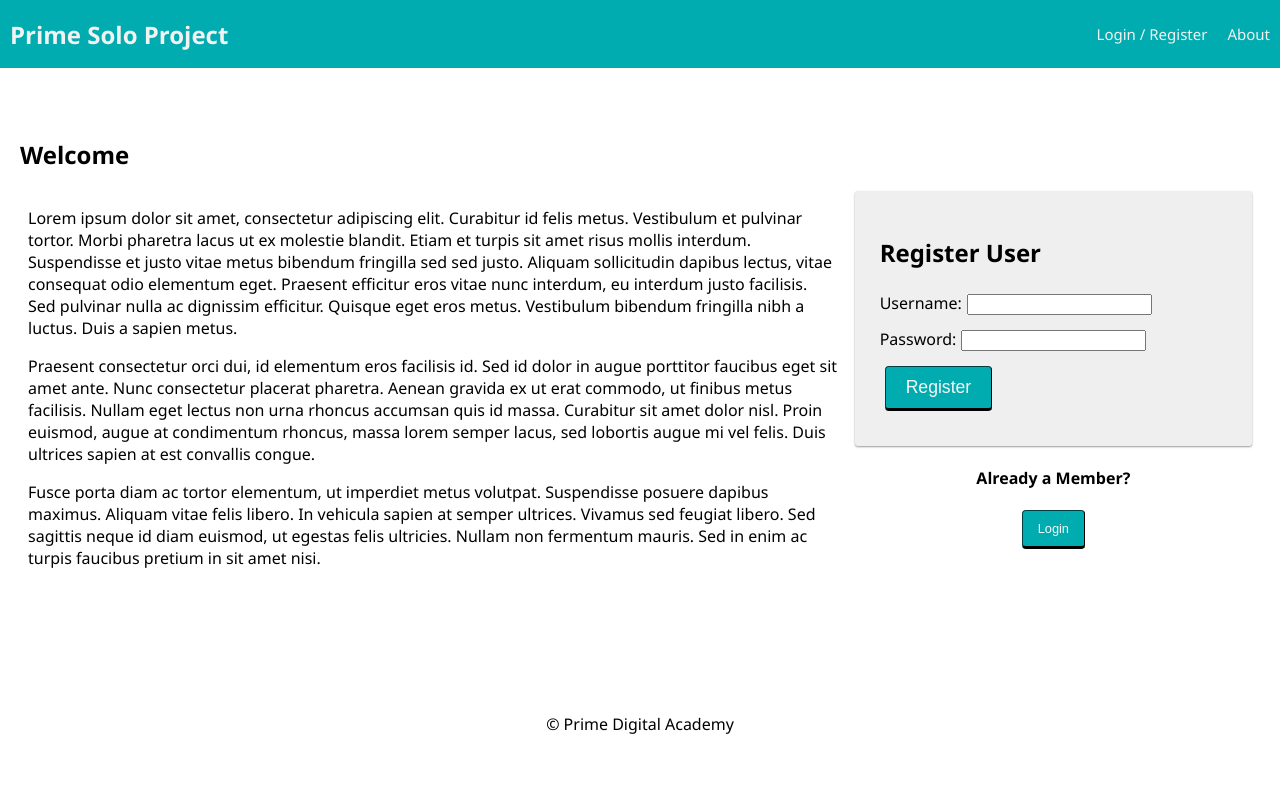
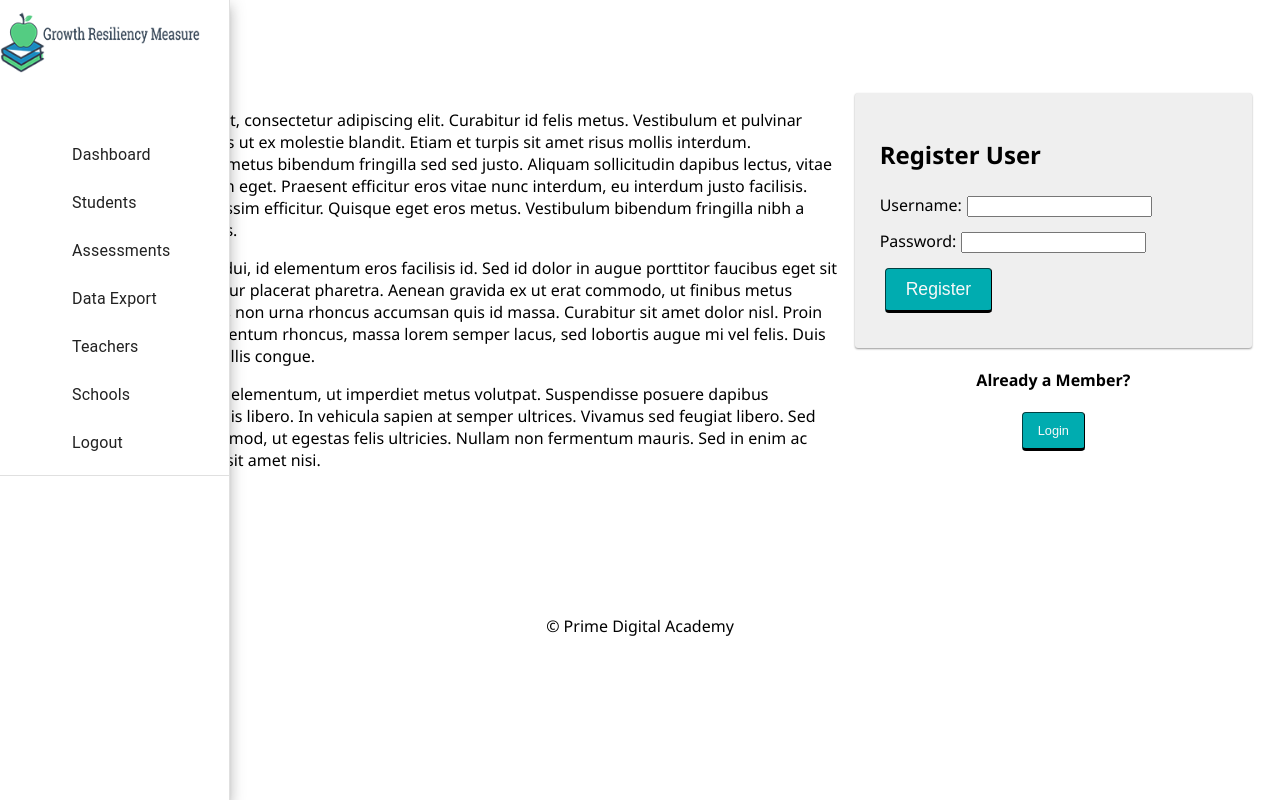
Before and after one commit to Brandon-Lanier/Growth-Resiliency-Measure, a React (Create React App) app: page /#/home in a window 1280 px wide. Built offline with nearby package versions, Linux system fonts and the light colour scheme; no server answers.

Commit message:
Installed dependencies and added app bar

```diff
--- a/src/components/App/App.jsx
+++ b/src/components/App/App.jsx
@@ -9,6 +9,9 @@ import {
 import { useDispatch, useSelector } from 'react-redux';
 
 import Nav from '../Nav/Nav';
+import NavBar from '../NavBar/NavBar';
+import { Container } from "@mui/material";
+
 import Footer from '../Footer/Footer';
 
 import ProtectedRoute from '../ProtectedRoute/ProtectedRoute';
@@ -34,7 +37,10 @@ function App() {
   return (
     <Router>
       <div>
-        <Nav />
+      <Container sx={{display: 'flex'}}>
+      <NavBar />
+      </Container>
+        {/* <Nav /> */}
         <Switch>
           {/* Visiting localhost:3000 will redirect to localhost:3000/home */}
           <Redirect exact from="/" to="/home" />
--- /dev/null
+++ b/src/components/NavBar/NavBar.css
@@ -0,0 +1,5 @@
+#logo-bar {
+  width: 200px;
+  margin-top: 10px;
+  margin-bottom: 50px;
+}
--- /dev/null
+++ b/src/components/NavBar/NavBar.jsx
@@ -0,0 +1,104 @@
+import Box from "@mui/material/Box";
+import Drawer from "@mui/material/Drawer";
+import CssBaseline from "@mui/material/CssBaseline";
+import AppBar from "@mui/material/AppBar";
+import Toolbar from "@mui/material/Toolbar";
+import List from "@mui/material/List";
+import Typography from "@mui/material/Typography";
+import Divider from "@mui/material/Divider";
+import ListItem from "@mui/material/ListItem";
+import ListItemIcon from "@mui/material/ListItemIcon";
+import ListItemText from "@mui/material/ListItemText";
+import InboxIcon from "@mui/icons-material/MoveToInbox";
+import MailIcon from "@mui/icons-material/Mail";
+import { useHistory } from "react-router-dom";
+import DashboardIcon from '@mui/icons-material/Dashboard';
+import PeopleIcon from '@mui/icons-material/People';
+import QuizIcon from '@mui/icons-material/Quiz';
+import DownloadIcon from '@mui/icons-material/Download';
+import logo from './grmlogo.png'
+import SupervisorAccountIcon from '@mui/icons-material/SupervisorAccount';
+import LogoutIcon from '@mui/icons-material/Logout';
+import LocationCityIcon from '@mui/icons-material/LocationCity';
+import SchoolIcon from '@mui/icons-material/School';
+import './NavBar.css'
+
+function NavBar() {
+  const drawerWidth = 230;
+  const history = useHistory()
+
+  const navLinks = [
+      {
+          text: 'Dashboard',
+          icon: <DashboardIcon />,
+          onClick: () => history.push('/dashboard')
+      },
+      {
+        text: 'Students',
+        icon: <SchoolIcon />,
+        onClick: () => history.push('/students')
+      },
+      {
+        text: 'Assessments',
+        icon: <QuizIcon />,
+        onClick: () => history.push('/assessments')
+      },
+      {
+        text: 'Data Export',
+        icon: <DownloadIcon />,
+        onClick: () => history.push('/download')
+      },
+      {
+        text: 'Teachers',
+        icon: <SupervisorAccountIcon />,
+        onClick: () => history.push('/teachers')
+      },
+      {
+        text: 'Schools',
+        icon: <LocationCityIcon />,
+        onClick: () => history.push('/schools')
+      },
+      {
+        text: 'Logout',
+        icon: <LogoutIcon />,
+        onClick: () => history.push('/logout')
+      }
+  ]
+
+  return (
+    <Drawer
+      sx={{
+        width: drawerWidth,
+        flexShrink: 0,
+        "& .MuiDrawer-paper": {
+          width: drawerWidth,
+          boxSizing: "border-box",
+
+        },
+      }}
+      variant="permanent"
+      anchor="left"
+      PaperProps={{ elevation: 9 }}
+    >
+      <img src={logo} id="logo-bar"/>
+      <List>
+        {navLinks.map((item, index) => {
+        return (
+          <ListItem
+          button
+          key={index}
+          onClick={item.onClick}
+          >
+            <ListItemIcon sx={{color: '#fff'}}>
+              {item.icon}
+            </ListItemIcon>
+            <ListItemText primary={item.text} />
+          </ListItem>
+        )})}
+      </List>
+      <Divider />
+    </Drawer>
+  );
+}
+
+export default NavBar;
```
Also changed, not shown: package.json (+8 -0 lines), src/components/NavBar/grmlogo.png (added), 1 other file (tests, documents, lock files or other folders).
